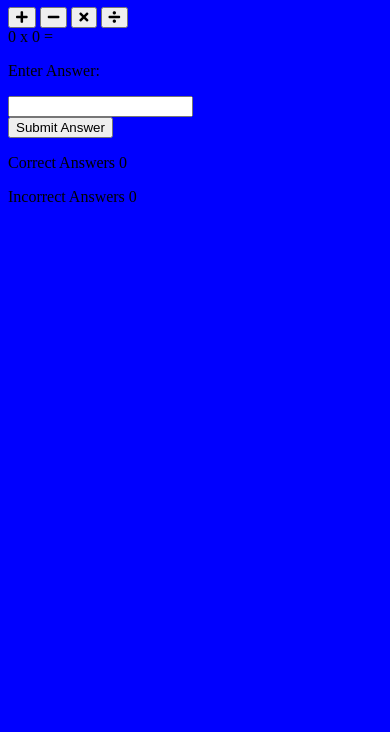
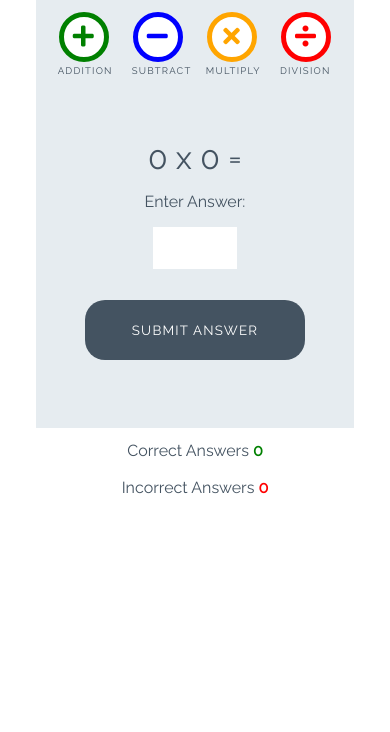
Before and after one commit to Markyjay/lovemathsproject2, a plain HTML site: page index.html in a window 390 px wide. Shown: the part 112-844 px from the top of the page. Drawn offline with Linux system fonts and the light colour scheme.

Commit message:
add style for game

```diff
--- a/assets/css/style.css
+++ b/assets/css/style.css
@@ -1,3 +1,252 @@
+/* --------- Global style */
+
 body {
-    background-color: blue;
+    background-color: white;
+    font-family: "Raleway", sans-serif;
+    color: #445361;
+    text-align: center;
 }
+
+/* --------- Heading */
+
+.heading {
+    text-align: center;
+    font-size: 2.5rem;
+}
+
+.logo {
+    height: 40px;
+    padding-right: 5px;
+}
+
+/* --------- Game layout */
+
+.game-area {
+    background-color: #E6ECF0;
+    box-sizing: border-box;
+    width: 85%;
+    height: 65vh;
+    max-height: 450px;
+    max-width: 830px;
+    margin-left: auto;
+    margin-right: auto;
+    padding: 1%;
+}
+
+.question-area {
+    width: 50%;
+    font-size: 2rem;
+    margin: auto;
+    padding: 50px 0;
+}
+
+.question-area span {
+    padding: 0 15px;
+}
+
+.score-area {
+    margin: 5px auto;
+    width: 60%;
+    font-size: 1.2rem;
+}
+
+.controls-area {
+    width: 85%;
+    margin: 30px auto;
+}
+
+#score {
+    color: green;
+    font-weight: bold;
+}
+
+#incorrect {
+    color: red;
+    font-weight: bold;
+}
+
+.answer-message {
+    display: none;
+    font-size: 1rem;
+}
+
+#answer-box {
+    border: none;
+    color: #445361;
+    display: inline-block;
+    height: 40px;
+    width: 80px;
+    font-size: 1.2rem;
+}
+
+.scores {
+    display: inline-block;
+    padding: 25px;
+}
+
+/* --------- Buttons */
+
+.btn {
+    width: 220px;
+    height: 60px;
+    font-family: "Raleway", sans-serif;
+    text-transform: uppercase;
+    letter-spacing: 1.2px;
+    color: white;
+}
+
+.btn:focus {
+    outline: none;
+}
+
+.btn--big {
+    padding-top: 10px;
+    border-radius: 50%;
+    background-color: white;
+    border: 10px solid;
+    width: 100px;
+    height: 100px;
+    font-size: 3.2rem;
+    margin: 0 30px;
+    transition: all 0.5s;
+}
+
+.btn--big::after{
+    content: attr(data-type);
+    font-size: 1rem;
+    color: #445361;
+    position: relative;
+    left: -0.5em;
+}
+
+.btn--blue {
+    border-color: blue;
+    color: blue;
+}
+
+.btn--blue:active,
+.btn--blue:hover {
+    background-color: darkblue;
+    color: white;
+}
+
+.btn--orange {
+    border-color: orange;
+    color: orange;
+}
+
+.btn--orange:active,
+.btn--orange:hover {
+    background-color: darkorange;
+    color: white;
+}
+
+.btn--red {
+    border-color: red;
+    color: red;
+}
+
+.btn--red:active,
+.btn--red:hover {
+    background-color: darkred;
+    color: white;
+}
+
+.btn--green {
+    border-color: green;
+    color: green;
+}
+
+.btn--green:active,
+.btn--green:hover {
+    background-color: darkgreen;
+    color: white;
+}
+
+.btn--gray {
+    margin-top: 25px;
+    background-color: #445361;
+    border: 1px transparent;
+    border-radius: 20px;
+}
+
+.btn--gray:active,
+.btn--gray:hover {
+    background-color: #0d1013;
+}
+
+/* --------- Media queries */
+
+@media (max-width: 414px) {
+    .controls-area {
+        width: 100%;
+    }
+
+    .btn--big {
+        margin: 0 10px;
+        padding: 5px;
+        border: 5px solid;
+        width: 50px;
+        height: 50px;
+        font-size: 1.5rem;
+    }
+
+    .btn--big::after {
+        font-size: 0.6rem;
+        left: -0.7rem;
+    }
+
+    .question-area {
+        padding: 10% 0;
+        width: 100%;
+    }
+
+    .question-area span {
+        padding: 0;
+    }
+
+    .answer-message {
+        display: block;
+    }
+
+    #answer-box {
+        display: block;
+        margin: 0 auto;
+    }
+    .btn--gray {
+        margin-top: 0;
+    }
+
+    .score-area {
+        width: 100%;
+    }
+
+    .scores {
+        margin: 0.5em auto;
+        display: block;
+        padding: 5px;
+    }
+
+    .heading {
+        font-size: 2rem;
+    }
+}
+
+@media (max-width: 320px) {
+    .game-area {
+        height: 70vh;
+    }
+
+    .controls-area {
+        width: 75%;
+        margin: 10px auto;
+    }
+
+    .btn--big {
+        margin: 10px 10px;
+    }
+    .question-area {
+        padding: 10px 0;
+    }
+
+}
--- a/index.html
+++ b/index.html
@@ -14,16 +14,16 @@
  </h1>
  <div class="game-area">
     <div class="controls-area">
-        <button class="btn btn--big btn--green">
+        <button data-type="addition" class="btn btn--big btn--green">
             <i class="fas fa-plus"></i>
         </button>
-        <button class="btn btn--big btn--blue">
+        <button data-type="subtract" class="btn btn--big btn--blue">
             <i class="fas fa-minus"></i>
         </button>
-        <button class="btn btn--big btn--orange">
+        <button data-type="multiply" class="btn btn--big btn--orange">
             <i class="fas fa-times"></i>
         </button>
-        <button class="btn btn--big btn--red">
+        <button data-type="division" class="btn btn--big btn--red">
             <i class="fas fa-divide"></i>
         </button>
     </div>
@@ -35,7 +35,7 @@
         <p class="answer-message">Enter Answer:</p>
         <input id="answer-box" type="number">
     </div>
-    <button class="btn btn--gray">Submit Answer</button>
+    <button data-type="submit" class="btn btn--gray">Submit Answer</button>
  </div>
  <div class="score-area"></div>
  <p class="scores">Correct Answers <span id="score">0</span></p>
```
